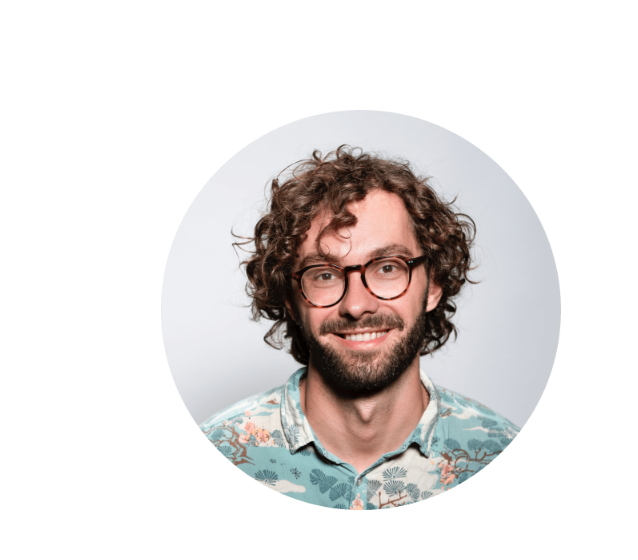
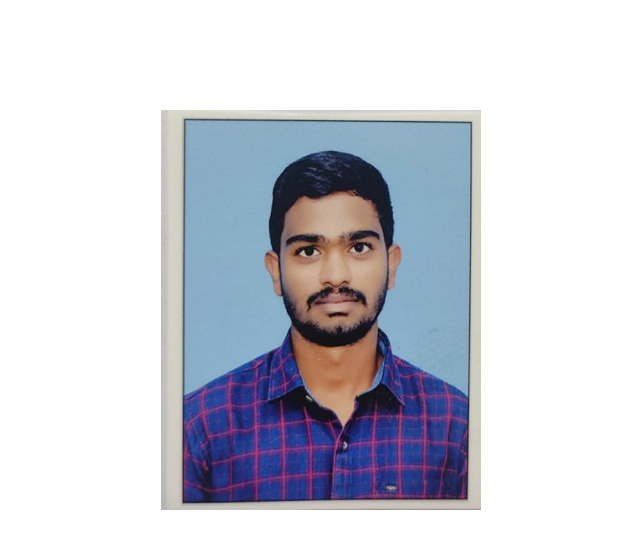
Before and after one commit to Balayyacuhigi/Portfolio, a plain HTML site: page index.html in a window 1280 px wide. Shown: the part 174-734 px from the top of the page, 0-638 px from the left. Drawn offline with Linux system fonts and the light colour scheme.

Commit message:
Update index.html

```diff
--- a/index.html
+++ b/index.html
@@ -40,7 +40,7 @@
     </nav>
     <section id="profile">
       <div class="section__pic-container">
-        <img src="./assets/profile-pic.png" alt="Gedela Balakrishna profile picture" />
+        <img src="./assets/Balakrishna_Image.jpg" alt="Gedela Balakrishna profile picture" />
       </div>
       <div class="section__text">
         <p class="section__text__p1">Hello, I'm</p>
```
